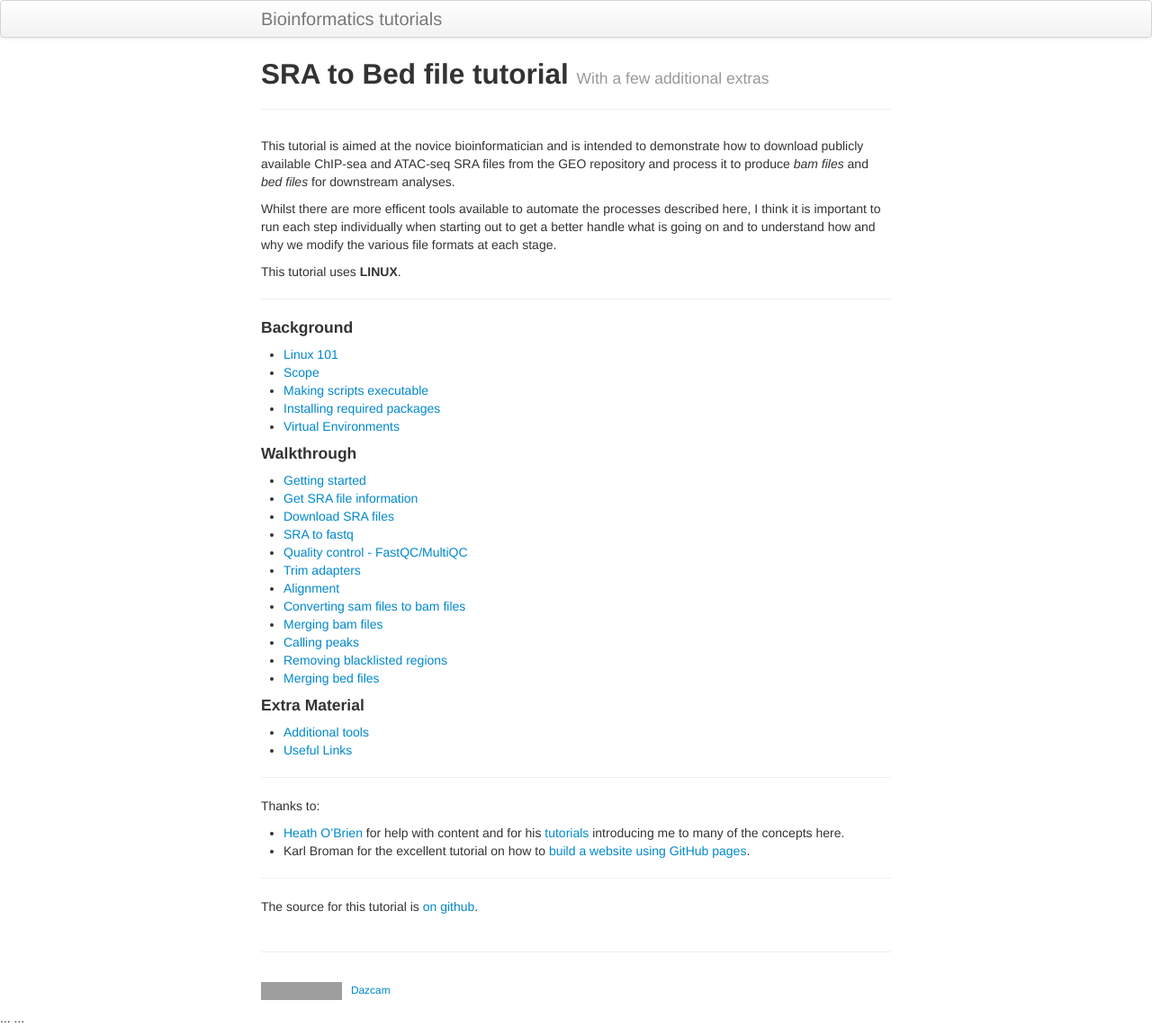
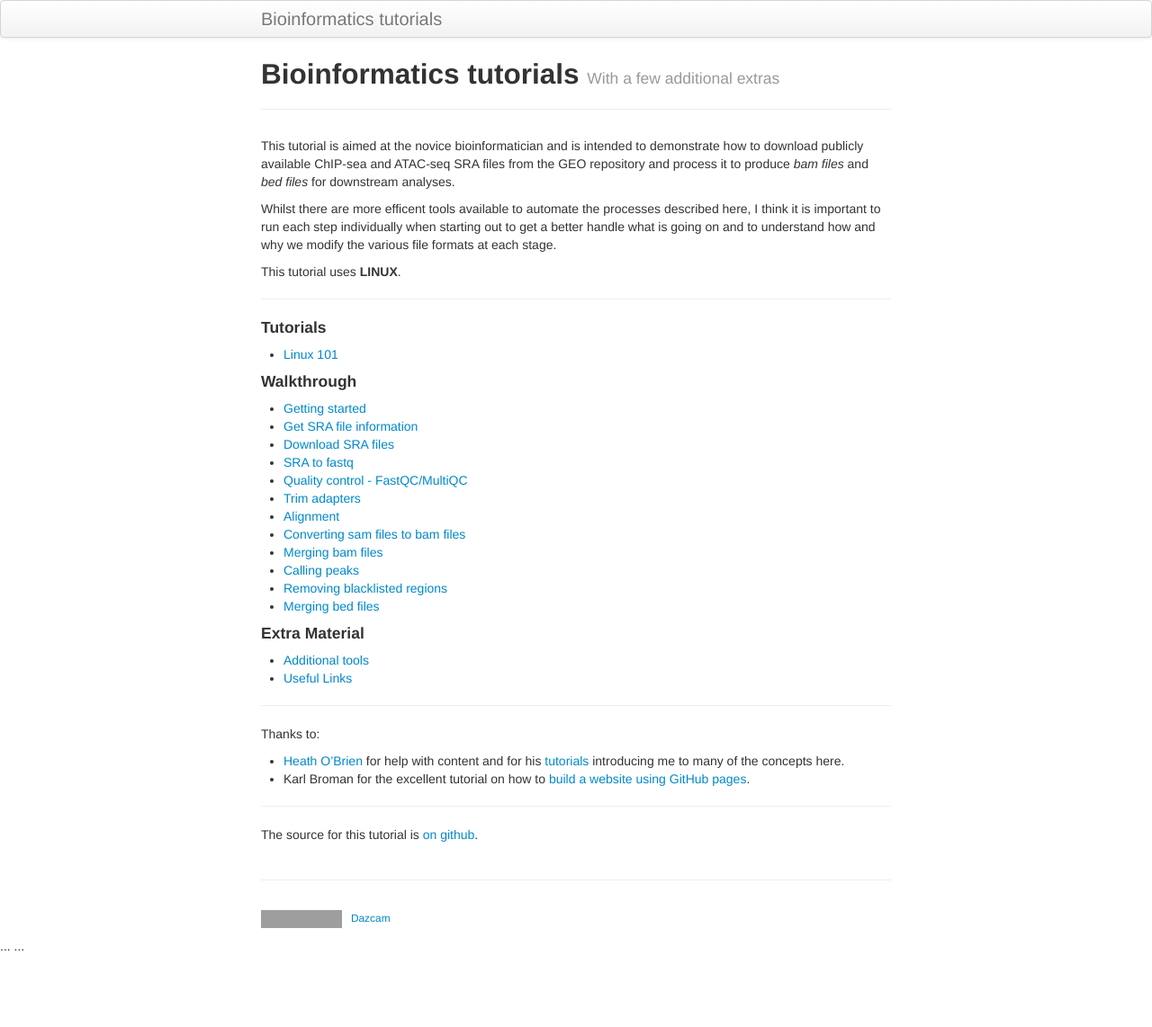
Before and after one commit to Dazcam/Bioinformatics-tutorials, a Jekyll site: the page built from index.md, in a window 1280 px wide. Shown: the whole page at 90% size. Built offline with Jekyll 4.4.1, drawn with Linux system fonts in a browser that asks for light colours; after the commit the page ends 1062 px from its top, so only the background shows below that; grey boxes are pictures that could not be loaded.

Commit message:
Update index.md

```diff
--- a/index.md
+++ b/index.md
@@ -1,8 +1,8 @@
 ---
 layout: page
-title: SRA to Bed file tutorial
+title: Bioinformatics tutorials
 tagline: With a few additional extras
-description: Basic walkthrough for processing sequencing data
+description: This site contains some basic bioinformatics tutorials
 ---
 
 This tutorial is aimed at the novice bioinformatician and is  intended to demonstrate how to download publicly
@@ -17,13 +17,10 @@ This tutorial uses **LINUX**.
 
 ***
 
-#### Background
+#### Tutorials
 
-- [Linux 101]({{ site.baseurl }}/pages/linux101.html)
-- [Scope]({{ site.baseurl }}/pages/scope.html)
-- [Making scripts executable]({{ site.baseurl }}/pages/make_script_executable.html)
-- [Installing required packages]({{ site.baseurl }}/pages/installing_required_packages.html)
-- [Virtual Environments]({{  site.baseurl }}/pages/virtual_environments.html)
+- [Linux 101]({{ site.baseurl }}/pages/linux101/linux101.html)
+
 
 #### Walkthrough
 
```
